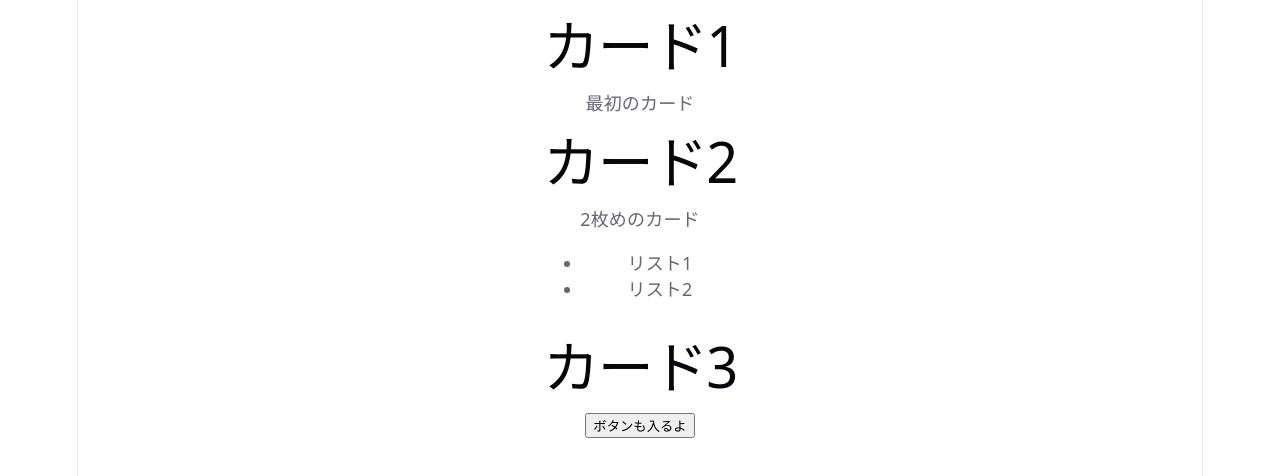
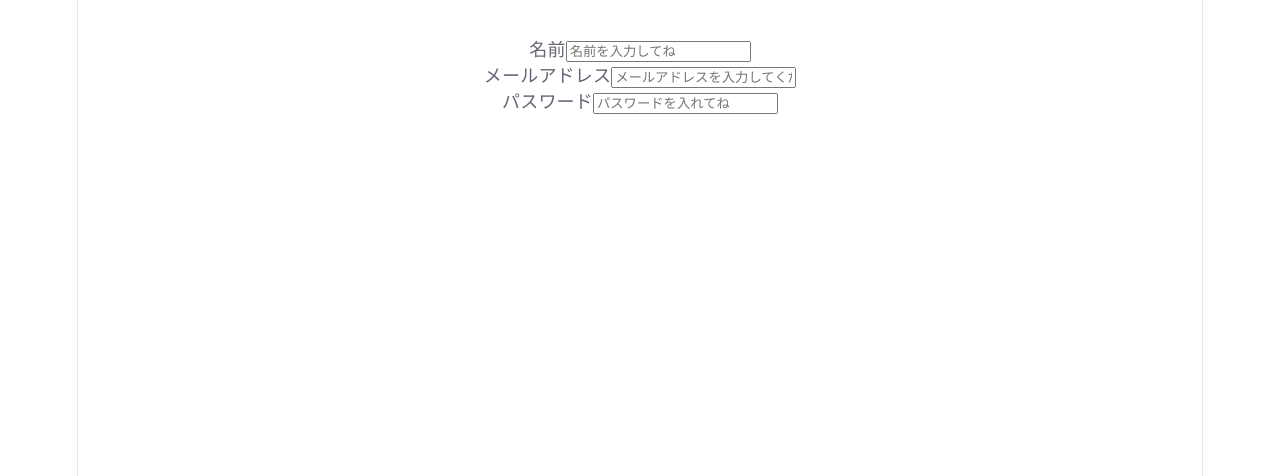
Before and after one commit to 1m4nim/react-study, a React (Vite) app: page / in a window 1280 px wide. Shown: the top 476 px of the page. Built offline with nearby package versions, Linux system fonts and the light colour scheme.

Commit message:
Q10おわり

```diff
--- a/src/App.tsx
+++ b/src/App.tsx
@@ -6,7 +6,8 @@
 // import Q6 from "./components/Q6"
 // import Q7 from "./components/Q7"
 // import Q8 from "./components/Q8"
-import Q9 from "./components/Q9"
+// import Q9 from "./components/Q9"
+import Q10 from "./components/Q10"
 
 export default function App() {
   return (
@@ -19,7 +20,8 @@ export default function App() {
       {/* <Q6 /> */}
       {/* <Q7 /> */}
       {/* <Q8 /> */}
-      <Q9 />
+      {/* <Q9 /> */}
+      <Q10 />
     </>
   )
 }
--- /dev/null
+++ b/src/components/InputField.tsx
@@ -0,0 +1,18 @@
+type InputFieldProps = {
+    label: string;
+    type: string;
+    placeholder: string;
+    required: boolean;
+}
+
+function InputField({ label, ...restProps }: InputFieldProps) {
+    const id = `input-${label}`;
+    return (
+        <div className="input-field">
+            <label htmlFor={id}>{label}</label>
+            <input id={id} {...restProps} />
+        </div>
+    )
+}
+
+export default InputField;
--- /dev/null
+++ b/src/components/Q10.tsx
@@ -0,0 +1,14 @@
+import InputField from "./InputField";
+import "./App.css";
+
+function Q10() {
+    return (
+        <>
+            <InputField label="名前" type="text" placeholder="名前を入力してね" required />
+            <InputField label="メールアドレス" type="email" placeholder="メールアドレスを入力してください" required />
+            <InputField label="パスワード" type="password" placeholder="パスワードを入れてね" required />
+        </>
+    )
+}
+
+export default Q10
```
